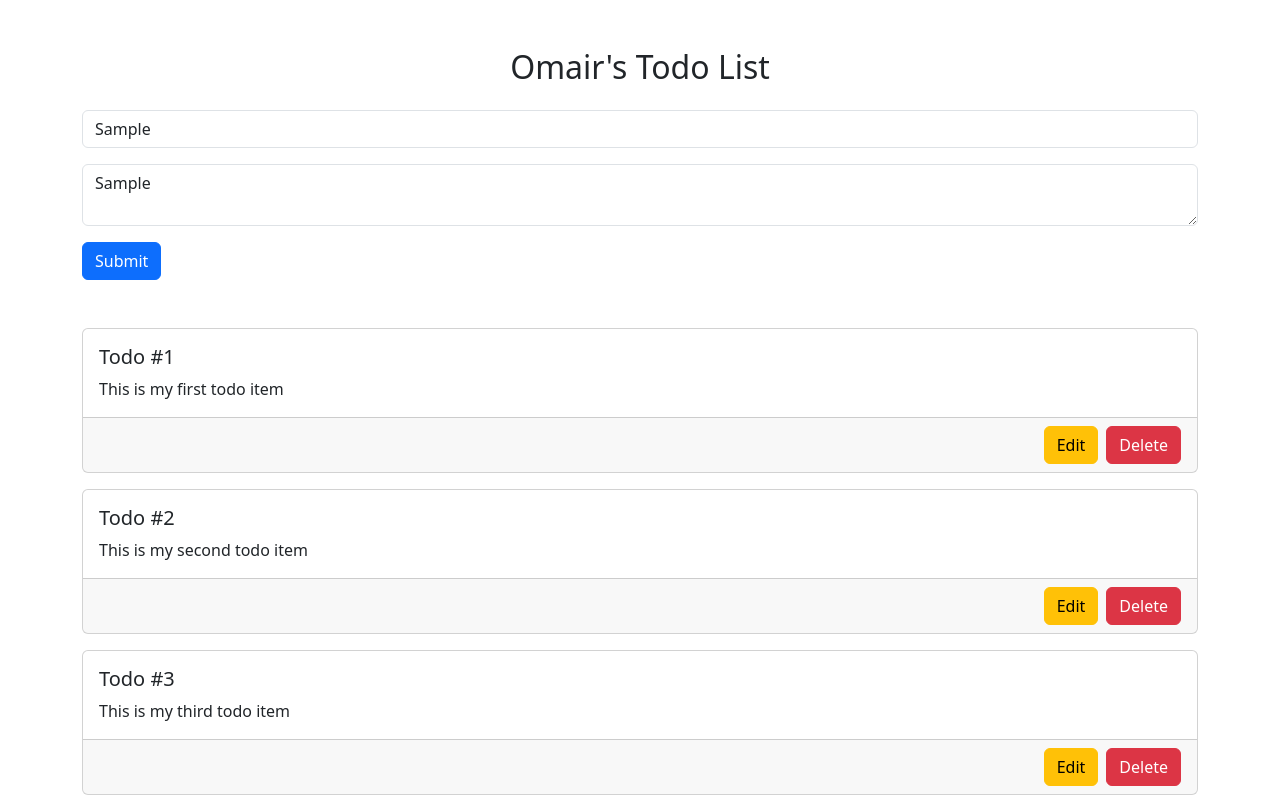
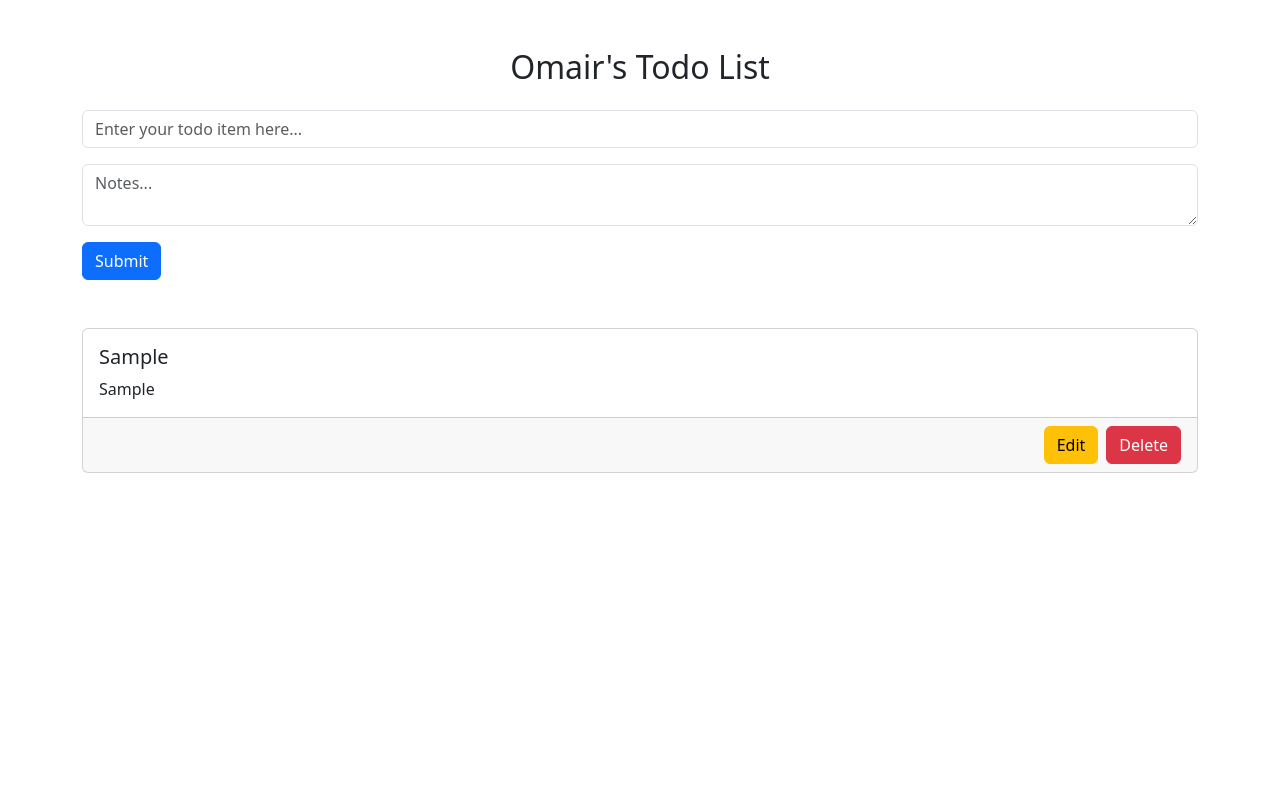
Before and after one commit to BigO-Dev/todo-list-app, a React (Vite) app: page / in a window 1280 px wide. Both pictures are taken after typing "Sample", "Sample" into the empty fields and a click on the button "Submit". Built offline with nearby package versions, Linux system fonts and the light colour scheme.

Commit message:
feat: Add functionality to add and delete todos

```diff
--- a/src/App.jsx
+++ b/src/App.jsx
@@ -1,15 +1,44 @@
+import { useReducer } from 'react'
 import { Container } from 'react-bootstrap'
+import {
+  TodosContext,
+  TodosDispatchContext,
+  EditTodoContext,
+} from './context/TodoContext'
 import TodoForm from './components/TodoForm'
 import TodoList from './components/TodoList'
 
 const App = () => {
+  const [todos, dispatch] = useReducer(todosReducer, [])
+
   return (
-    <Container className='mt-5'>
-      <h2 className='text-center my-4'>Omair's Todo List</h2>
-      <TodoForm />
-      <TodoList />
-    </Container>
+    <TodosContext.Provider value={todos}>
+      <TodosDispatchContext.Provider value={dispatch}>
+        <Container className='mt-5'>
+          <h2 className='text-center my-4'>Omair's Todo List</h2>
+          <EditTodoContext.Provider>
+            <TodoForm />
+            <TodoList />
+          </EditTodoContext.Provider>
+        </Container>
+      </TodosDispatchContext.Provider>
+    </TodosContext.Provider>
   )
 }
 
 export default App
+
+const todosReducer = (state, action) => {
+  switch (action.type) {
+    case 'ADD_TODO':
+      return [action.payload, ...state]
+    case 'EDIT_TODO':
+      return state.map((todo) =>
+        todo.id === action.payload.id ? action.payload : todo
+      )
+    case 'DELETE_TODO':
+      return state.filter((todo) => todo.id !== action.payload)
+    default:
+      return state
+  }
+}
--- a/src/components/TodoForm.jsx
+++ b/src/components/TodoForm.jsx
@@ -1,15 +1,39 @@
+import { useRef, useContext, useState, useEffect } from 'react'
+import { TodosDispatchContext } from '../context/TodoContext'
 import { Button, Form, FormGroup } from 'react-bootstrap'
 
 const TodoForm = () => {
+  const dispatch = useContext(TodosDispatchContext)
+
+  const todoRef = useRef()
+  const notesRef = useRef()
+
+  const handleSubmit = () => {
+    const newTodoItem = {
+      id: Math.floor(Math.random() * 1000),
+      todo: todoRef.current.value,
+      notes: notesRef.current.value,
+    }
+
+    dispatch({ type: 'ADD_TODO', payload: newTodoItem })
+
+    todoRef.current.value = ''
+    notesRef.current.value = ''
+  }
+
   return (
     <Form>
       <FormGroup className='mb-3'>
-        <Form.Control placeholder='Enter your todo item here...' type='text' />
+        <Form.Control
+          placeholder='Enter your todo item here...'
+          type='text'
+          ref={todoRef}
+        />
       </FormGroup>
       <FormGroup>
-        <Form.Control placeholder='Notes...' as='textarea' />
+        <Form.Control placeholder='Notes...' as='textarea' ref={notesRef} />
       </FormGroup>
-      <Button variant='primary' className='mt-3'>
+      <Button variant='primary' className='mt-3' onClick={handleSubmit}>
         Submit
       </Button>
     </Form>
--- a/src/components/TodoItem.jsx
+++ b/src/components/TodoItem.jsx
@@ -1,7 +1,46 @@
-import { Card } from 'react-bootstrap'
+import { useContext } from 'react'
+import { TodosDispatchContext, EditTodoContext } from '../context/TodoContext'
+import { Card, Button } from 'react-bootstrap'
 
-const TodoItem = ({ children }) => {
-  return <Card>{children}</Card>
+const TodoItem = ({ todoItem }) => {
+  const dispatch = useContext(TodosDispatchContext)
+
+  return (
+    <Card key={todoItem.id}>
+      <Card.Body>
+        <Card.Title>{todoItem.todo}</Card.Title>
+        <Card.Text>{todoItem.notes}</Card.Text>
+      </Card.Body>
+      <Card.Footer className='d-flex justify-content-end gap-2'>
+        <Button
+          variant='warning'
+          onClick={() =>
+            dispatch({
+              type: 'EDIT_TODO',
+              payload: {
+                id: todoItem.id,
+                todo: todoItem.todo,
+                notes: todoItem.notes,
+              },
+            })
+          }
+        >
+          Edit
+        </Button>
+        <Button
+          variant='danger'
+          onClick={() =>
+            dispatch({
+              type: 'DELETE_TODO',
+              payload: todoItem.id,
+            })
+          }
+        >
+          Delete
+        </Button>
+      </Card.Footer>
+    </Card>
+  )
 }
 
 export default TodoItem
--- a/src/components/TodoList.jsx
+++ b/src/components/TodoList.jsx
@@ -1,39 +1,17 @@
-import { Button, Card, Stack } from 'react-bootstrap'
+import { useContext } from 'react'
+import { TodosContext } from '../context/TodoContext'
+import { Stack } from 'react-bootstrap'
+import TodoItem from './TodoItem'
 
 const TodoList = () => {
+  const todos = useContext(TodosContext)
+
   return (
     <div className='mt-5'>
       <Stack gap={3}>
-        <Card>
-          <Card.Body>
-            <Card.Title>Todo #1</Card.Title>
-            <Card.Text>This is my first todo item</Card.Text>
-          </Card.Body>
-          <Card.Footer className='d-flex justify-content-end gap-2'>
-            <Button variant='warning'>Edit</Button>
-            <Button variant='danger'>Delete</Button>
-          </Card.Footer>
-        </Card>
-        <Card>
-          <Card.Body>
-            <Card.Title>Todo #2</Card.Title>
-            <Card.Text>This is my second todo item</Card.Text>
-          </Card.Body>
-          <Card.Footer className='d-flex justify-content-end gap-2'>
-            <Button variant='warning'>Edit</Button>
-            <Button variant='danger'>Delete</Button>
-          </Card.Footer>
-        </Card>
-        <Card>
-          <Card.Body>
-            <Card.Title>Todo #3</Card.Title>
-            <Card.Text>This is my third todo item</Card.Text>
-          </Card.Body>
-          <Card.Footer className='d-flex justify-content-end gap-2'>
-            <Button variant='warning'>Edit</Button>
-            <Button variant='danger'>Delete</Button>
-          </Card.Footer>
-        </Card>
+        {todos.map((todo) => (
+          <TodoItem todoItem={todo} key={todo.id} />
+        ))}
       </Stack>
     </div>
   )
--- /dev/null
+++ b/src/context/TodoContext.jsx
@@ -0,0 +1,5 @@
+import { createContext } from 'react'
+
+export const TodosContext = createContext(null)
+export const EditTodoContext = createContext(null)
+export const TodosDispatchContext = createContext(null)
```
